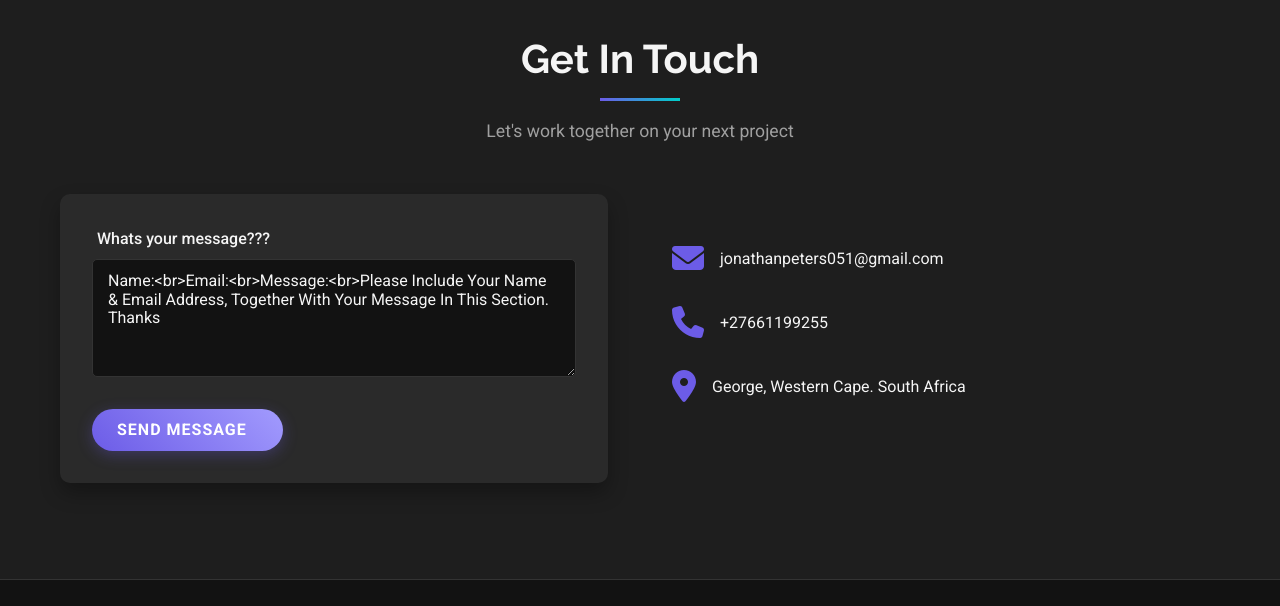
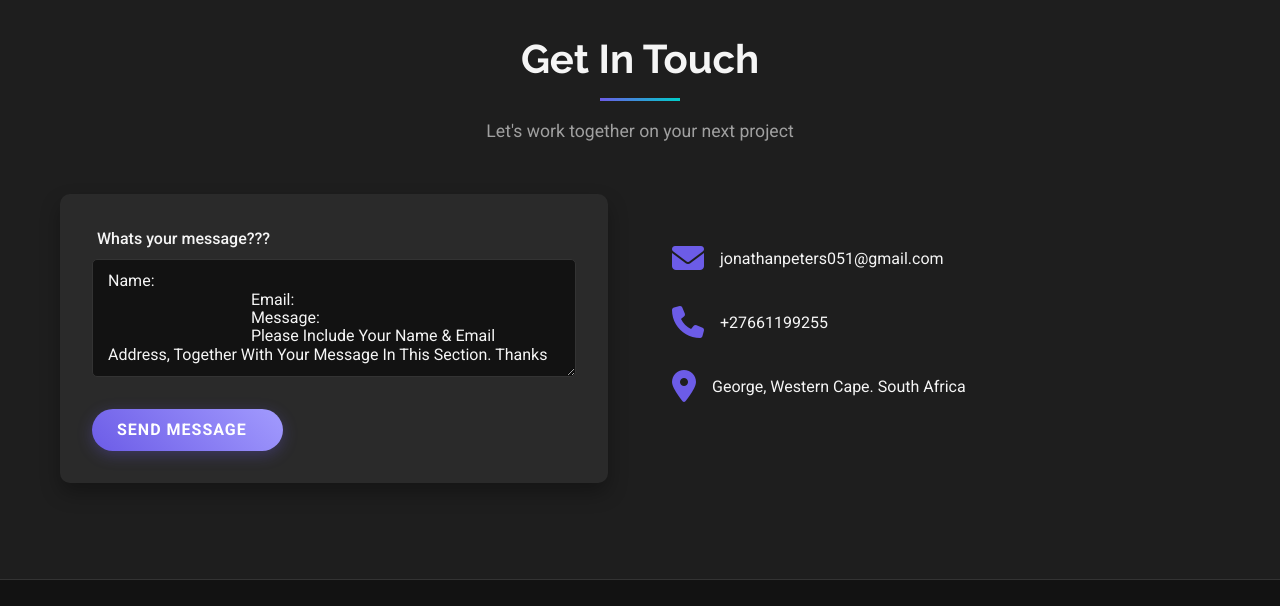
Before and after one commit to QMS85/MyPortfolio, a plain HTML site: page index.html in a window 1280 px wide. Shown: the part 5604-6210 px from the top of the page. Drawn offline with nearby package versions, Linux system fonts and the light colour scheme; animation ran at ten frames a second.

Commit message:
Update index.html
Signed-off-by: Jonathan Peters <72918619+QMS85@users.noreply.github.com>

```diff
--- a/index.html
+++ b/index.html
@@ -127,7 +127,10 @@
                             </div>-->
                             <div class="form-group">
                                 <label for="message">Whats your message???</label>
-                                <textarea id="message" name="message" rows="5" placeholder="Name:<br>Email:<br>Message:<br>Please Include Your Name & Email Address, Together With Your Message In This Section. Thanks" required></textarea>
+                                <textarea id="message" name="message" rows="5" placeholder="Name:
+                                    Email:
+                                    Message:
+                                    Please Include Your Name & Email Address, Together With Your Message In This Section. Thanks" required></textarea>
                             </div>
                             <button type="submit" class="btn primary-btn submit-btn" id="submit-btn">
                             <span>Send Message</span>
```
